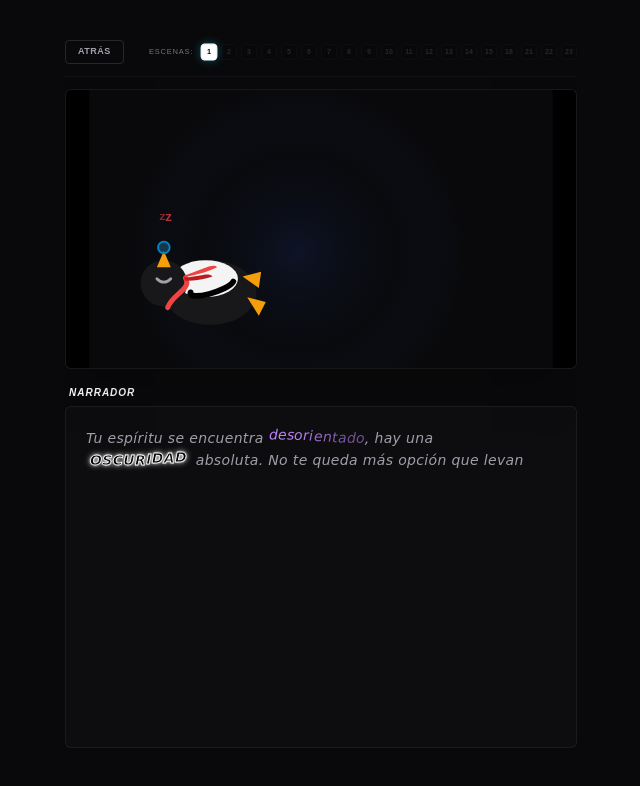
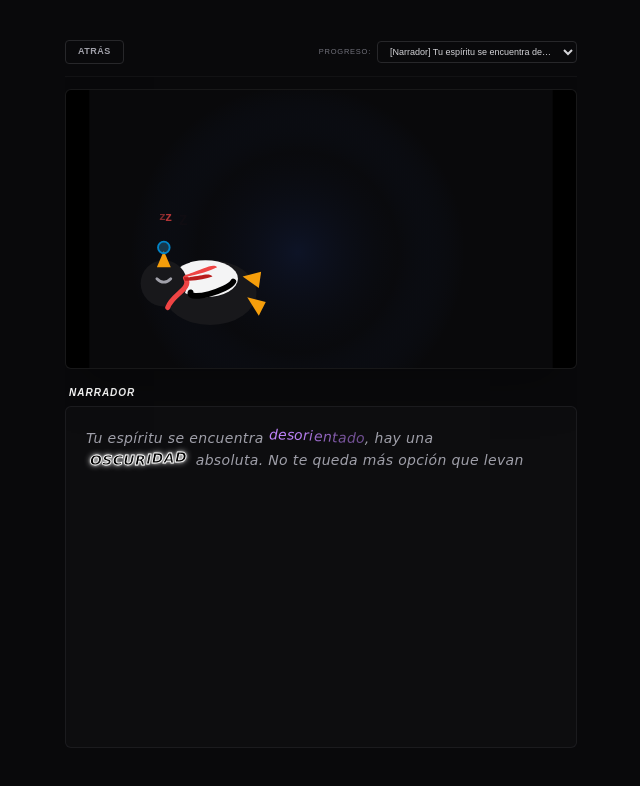
Before and after one commit to RealPingu/proyecto-memoria, a Next.js app: page /game/narrative in a window 1280 px wide. Shown: the top 786 px of the page, without its empty margins (319-959 px from the left). Built offline with nearby package versions, Linux system fonts and the light colour scheme.

Commit message:
feat: implementar selector dropdown de progreso de todos los nodos visitados en el header de la narrativa y de los minijuegos

```diff
--- a/app/game/narrative/components/battle_2_drip_pricing_render.tsx
+++ b/app/game/narrative/components/battle_2_drip_pricing_render.tsx
@@ -5,13 +5,25 @@ import { motion } from 'framer-motion';
 import Scene17Batalla from '../illustrations/scene_17_batalla';
 import { FearTremble } from './dialogue_effects';
 
+import { getNodeLabel } from './progress_helpers';
+
 interface Battle2Props {
   onCorrect: () => void;
   onIncorrect: () => void;
   onBack: () => void;
+  visitedNodes: string[];
+  currentNodeId: string;
+  jumpToNode: (nodeId: string) => void;
 }
 
-export default function Battle2DripPricingRender({ onCorrect, onIncorrect, onBack }: Battle2Props) {
+export default function Battle2DripPricingRender({
+  onCorrect,
+  onIncorrect,
+  onBack,
+  visitedNodes,
+  currentNodeId,
+  jumpToNode
+}: Battle2Props) {
   // Estados del asistente de checkout interactivo
   const [step, setStep] = useState(1);
   const [checkedSeguro, setCheckedSeguro] = useState(true); // Trampa
@@ -51,7 +63,7 @@ export default function Battle2DripPricingRender({ onCorrect, onIncorrect, onBac
       >
 
         {/* 1. HEADER (shrink-0) */}
-        <header className="flex justify-between items-center shrink-0 pb-3 border-b border-zinc-900/60">
+        <header className="flex justify-between items-center shrink-0 pb-3 border-b border-zinc-900/60 gap-2 flex-wrap">
           <button
             onClick={onBack}
             className="text-[9px] border border-zinc-800 text-game-muted hover:border-zinc-500 hover:text-game-accent transition-all px-3 py-1 font-bold uppercase tracking-wider rounded-sm active:scale-95 cursor-pointer"
@@ -59,9 +71,23 @@ export default function Battle2DripPricingRender({ onCorrect, onIncorrect, onBac
             Atrás
           </button>
 
-          <span className="text-[8px] font-mono text-zinc-500 uppercase tracking-widest">
-            Paso {step} de 3
-          </span>
+          <div className="flex items-center gap-2 ml-auto flex-wrap justify-end">
+            <span className="text-[8px] font-mono text-zinc-500 uppercase tracking-widest">
+              Paso {step} de 3
+            </span>
+
+            <select
+              value={currentNodeId}
+              onChange={(e) => jumpToNode(e.target.value)}
+              className="bg-zinc-950 border border-zinc-800 text-zinc-300 text-[9px] font-medium py-1 px-2 rounded hover:border-zinc-700 outline-none cursor-pointer max-w-[130px] sm:max-w-[170px] truncate"
+            >
+              {visitedNodes.map((nodeId) => (
+                <option key={nodeId} value={nodeId}>
+                  {getNodeLabel(nodeId)}
+                </option>
+              ))}
+            </select>
+          </div>
         </header>
 
         {/* 2. MAIN AREA */}
--- /dev/null
+++ b/app/game/narrative/components/progress_helpers.ts
@@ -0,0 +1,16 @@
+import { NARRATIVE_NODES } from '../data';
+
+/**
+ * Genera una etiqueta legible para el selector de progreso basándose en el nodo narrativo
+ */
+export const getNodeLabel = (nodeId: string): string => {
+  const node = NARRATIVE_NODES[nodeId];
+  if (!node) return nodeId;
+
+  // Limpiar etiquetas de formato (<wave>, <highlight>, etc.) para el selector
+  const cleanText = node.text.replace(/<[^>]*>/g, '').trim();
+  const truncatedText = cleanText.length > 35 ? cleanText.substring(0, 32) + '...' : cleanText;
+
+  const speaker = node.speakerLabel ? `[${node.speakerLabel}] ` : '';
+  return `${speaker}${truncatedText}`;
+};
--- a/app/game/narrative/page.tsx
+++ b/app/game/narrative/page.tsx
@@ -35,6 +35,7 @@ import Battle2DripPricingRender from './components/battle_2_drip_pricing_render'
 import Battle3ReferencePricingRender from './components/battle_3_reference_pricing_render';
 import Scene22PatronHostil from './illustrations/scene_22_patron_hostil';
 import Scene23DesenlaceFinal from './illustrations/scene_23_desenlace_final';
+import { getNodeLabel } from './components/progress_helpers';
 
 // Tokenizador para dar formato especial a etiquetas y marcadores
 interface TextToken {
@@ -80,28 +81,6 @@ function parseDialogueText(text: string): TextToken[] {
 }
 
 
-const CHECKPOINTS = [
-  { id: 'scene_1_init', label: 'E1', name: 'El Despertar' },
-  { id: 'scene_2_init_1', label: 'E2', name: 'El Encuentro' },
-  { id: 'scene_3_init_1', label: 'E3', name: 'Cuestionamiento' },
-  { id: 'scene_4_init_1', label: 'E4', name: 'Sendero Glacial' },
-  { id: 'scene_5_init_1', label: 'E5', name: 'Aproximación' },
-  { id: 'scene_6_init_1', label: 'E6', name: 'El Resplandor' },
-  { id: 'scene_7_init_1', label: 'E7', name: 'En la Mira' },
-  { id: 'scene_8_init_1', label: 'E8', name: 'El Asalto' },
-  { id: 'scene_9_init_1', label: 'E9', name: 'Zoom Celular' },
-  { id: 'scene_10_init_1', label: 'E10', name: 'Gran Celular' },
-  { id: 'scene_11_init_1', label: 'E11', name: 'Aleta y Celular' },
-  { id: 'scene_12_init_1', label: 'E12', name: 'El Iglú' },
-  { id: 'scene_13_init_1', label: 'E13', name: 'Portal Anuncios' },
-  { id: 'scene_14_init', label: 'E14', name: 'Batalla: Anuncios' },
-  { id: 'scene_15_init_1', label: 'E15', name: 'Batalla: Goteo' },
-  { id: 'scene_18_init_1', label: 'E18', name: 'Batalla: Referencia' },
-  { id: 'scene_21_init_1', label: 'E21', name: 'Camo Revivido' },
-  { id: 'scene_22_init_1', label: 'E22', name: 'Furia del Patrón' },
-  { id: 'scene_23_init_1', label: 'E23', name: 'Desenlace Final' }
-];
-
 export default function NarrativeIntroPage() {
   const [currentNodeId, setCurrentNodeId] = useState('scene_1_init');
   const [visibleCharCount, setVisibleCharCount] = useState(0);
@@ -111,31 +90,35 @@ export default function NarrativeIntroPage() {
   // Historial interno para el botón Atrás en la narrativa
   const [history, setHistory] = useState<string[]>([]);
 
-  // Checkpoints ya desbloqueados por el usuario
-  const [visitedCheckpoints, setVisitedCheckpoints] = useState<string[]>(['scene_1_init']);
+  // Nodos de diálogo ya visitados por el usuario
+  const [visitedNodes, setVisitedNodes] = useState<string[]>(['scene_1_init']);
 
   const typingTimer = useRef<NodeJS.Timeout | null>(null);
   const router = useRouter();
 
-  // Helper para saltar a un checkpoint desbloqueado
-  const jumpToCheckpoint = (checkpointId: string, idx: number) => {
-    const newHistory = CHECKPOINTS.slice(0, idx).map(c => c.id);
-    setHistory(newHistory);
-    setCurrentNodeId(checkpointId);
+  // Helper para saltar a un nodo desbloqueado
+  const jumpToNode = (nodeId: string) => {
+    if (!NARRATIVE_NODES[nodeId]) return;
+    const idx = visitedNodes.indexOf(nodeId);
+    if (idx !== -1) {
+      const newHistory = visitedNodes.slice(0, idx);
+      setHistory(newHistory);
+      setCurrentNodeId(nodeId);
+    }
   };
 
-  // Cargar checkpoints visitados, último nodo e historial al montar (evita SSR mismatch)
+  // Cargar nodos visitados, último nodo e historial al montar (evita SSR mismatch)
   useEffect(() => {
     if (typeof window !== 'undefined') {
-      const savedCheckpoints = localStorage.getItem('antipatron_visited_checkpoints');
-      if (savedCheckpoints) {
+      const savedVisited = localStorage.getItem('antipatron_visited_nodes');
+      if (savedVisited) {
         try {
-          const parsed = JSON.parse(savedCheckpoints);
+          const parsed = JSON.parse(savedVisited);
           if (Array.isArray(parsed) && parsed.length > 0) {
-            setVisitedCheckpoints(parsed);
+            setVisitedNodes(parsed);
           }
         } catch (e) {
-          console.error("Error al parsear checkpoints guardados:", e);
+          console.error("Error al parsear nodos visitados guardados:", e);
         }
       }
 
@@ -161,7 +144,7 @@ export default function NarrativeIntroPage() {
     }
   }, []);
 
-  // Persistir el último nodo visitado, historial y desbloquear nuevos checkpoints
+  // Persistir el último nodo visitado, historial y desbloquear nuevos nodos
   useEffect(() => {
     if (typeof window !== 'undefined') {
       if (currentNodeId === 'scene_11_end') {
@@ -173,15 +156,14 @@ export default function NarrativeIntroPage() {
         localStorage.setItem('antipatron_narrative_history', JSON.stringify(history));
       }
 
-      // Desbloquear si el nuevo nodo es un checkpoint
-      const isCheckpoint = CHECKPOINTS.some(c => c.id === currentNodeId);
-      if (isCheckpoint && !visitedCheckpoints.includes(currentNodeId)) {
-        const updated = [...visitedCheckpoints, currentNodeId];
-        setVisitedCheckpoints(updated);
-        localStorage.setItem('antipatron_visited_checkpoints', JSON.stringify(updated));
+      // Registrar nuevo nodo visitado
+      if (!visitedNodes.includes(currentNodeId)) {
+        const updated = [...visitedNodes, currentNodeId];
+        setVisitedNodes(updated);
+        localStorage.setItem('antipatron_visited_nodes', JSON.stringify(updated));
       }
     }
-  }, [currentNodeId, history, visitedCheckpoints]);
+  }, [currentNodeId, history, visitedNodes]);
   const currentNode = NARRATIVE_NODES[currentNodeId] || NARRATIVE_NODES['scene_1_init'];
 
   // Leer nodo desde los parámetros de búsqueda de la URL (para retornar desde el minijuego de anuncios disfrazados)
@@ -673,6 +655,9 @@ export default function NarrativeIntroPage() {
           setCurrentNodeId('scene_14_resultado_3');
         }}
         onBack={handleBack}
+        visitedNodes={visitedNodes}
+        currentNodeId={currentNodeId}
+        jumpToNode={jumpToNode}
       />
     );
   }
@@ -690,6 +675,9 @@ export default function NarrativeIntroPage() {
           setCurrentNodeId('scene_15_resultado_2');
         }}
         onBack={handleBack}
+        visitedNodes={visitedNodes}
+        currentNodeId={currentNodeId}
+        jumpToNode={jumpToNode}
       />
     );
   }
@@ -707,6 +695,9 @@ export default function NarrativeIntroPage() {
           setCurrentNodeId('scene_18_resultado_2');
         }}
         onBack={handleBack}
+        visitedNodes={visitedNodes}
+        currentNodeId={currentNodeId}
+        jumpToNode={jumpToNode}
       />
     );
   }
@@ -726,34 +717,22 @@ export default function NarrativeIntroPage() {
             Atrás
           </button>
 
-          {/* Selector de Escenas (similar al Likert) */}
-          <div className="flex flex-wrap gap-1 items-center justify-end">
-            <span className="text-[7.5px] text-zinc-500 uppercase tracking-widest font-mono mr-1 hidden sm:inline">
-              Escenas:
+          {/* Selector de progreso (dropdown) */}
+          <div className="flex items-center gap-1.5 ml-auto">
+            <span className="text-[7.5px] text-zinc-500 uppercase tracking-widest font-mono hidden sm:inline">
+              Progreso:
             </span>
-            {CHECKPOINTS.map((checkpoint, idx) => {
-              // Especial caso de coincidencia para hacer que el botón se vea activo si estamos en un subnodo
-              const isActuallyCurrent = currentNodeId.startsWith(checkpoint.id.replace('_init', '').replace('_1', '')) || currentNodeId === checkpoint.id;
-              const isVisited = visitedCheckpoints.includes(checkpoint.id);
-
-              return (
-                <button
-                  key={checkpoint.id}
-                  disabled={!isVisited}
-                  onClick={() => isVisited && jumpToCheckpoint(checkpoint.id, idx)}
-                  title={checkpoint.name + (isVisited ? ' (Desbloqueado)' : ' (Bloqueado)')}
-                  className={`w-4 h-4 text-[7px] font-black flex items-center justify-center transition-all border rounded-sm select-none ${
-                    isActuallyCurrent
-                      ? 'bg-game-accent border-game-accent text-game-bg scale-105 shadow-[0_0_8px_rgba(6,182,212,0.4)] z-10 font-bold'
-                      : isVisited
-                        ? 'bg-game-muted/20 border-zinc-800 text-zinc-300 hover:bg-game-accent/25 hover:border-game-accent/50 hover:text-game-accent cursor-pointer'
-                        : 'bg-zinc-950/80 border-zinc-900/40 text-zinc-800 cursor-not-allowed'
-                  }`}
-                >
-                  {checkpoint.label.replace('E', '')}
-                </button>
-              );
-            })}
+            <select
+              value={currentNodeId}
+              onChange={(e) => jumpToNode(e.target.value)}
+              className="bg-zinc-950 border border-zinc-800 text-zinc-300 text-[9px] font-medium py-1 px-2 rounded hover:border-zinc-700 outline-none cursor-pointer max-w-[150px] sm:max-w-[200px] truncate"
+            >
+              {visitedNodes.map((nodeId) => (
+                <option key={nodeId} value={nodeId}>
+                  {getNodeLabel(nodeId)}
+                </option>
+              ))}
+            </select>
           </div>
         </header>
 
```
Also changed, not shown: app/game/narrative/components/battle_1_mockup_render.tsx (+28 -2 lines), app/game/narrative/components/battle_3_reference_pricing_render.tsx (+31 -5 lines).
